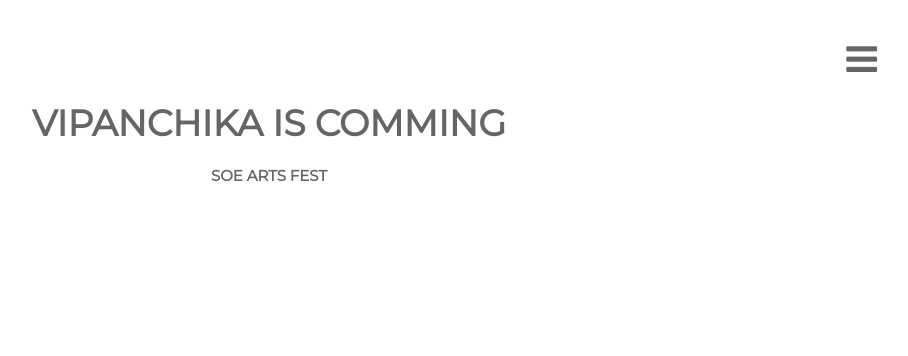
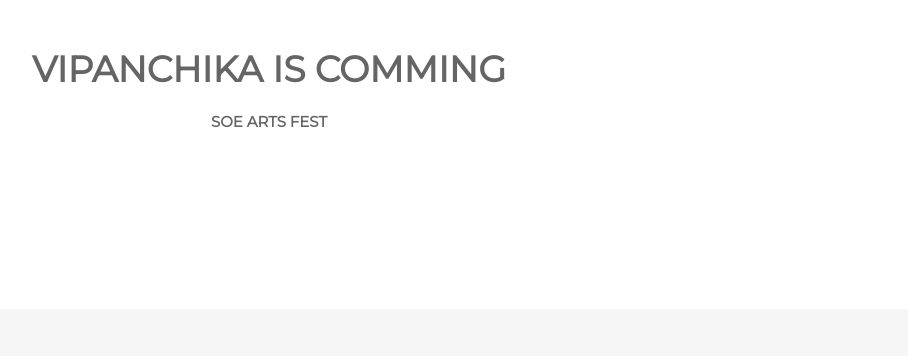
Before and after one commit to hacksk/vipanchika, a plain HTML site: page index.html in a window 1280 px wide. Shown: the top 356 px of the page, without its empty margins (371-1279 px from the left). Drawn offline with nearby package versions, Linux system fonts and the light colour scheme.

Commit message:
Update index.html

```diff
--- a/index.html
+++ b/index.html
@@ -19,7 +19,7 @@ img {margin-bottom: -7px}
 
 <!-- Header -->
 <header class="w3-container w3-padding-32 w3-center w3-opacity w3-margin-bottom">
-  <span class="w3-opennav w3-xxlarge w3-right w3-margin-right" onclick="w3_open()"><i class="fa fa-bars"></i></span>
+
   <div class="w3-clear"></div>
   <h1><b>VIPANCHIKA IS COMMING</b></h1>
   <p><b>SOE ARTS FEST</b></p>
```
